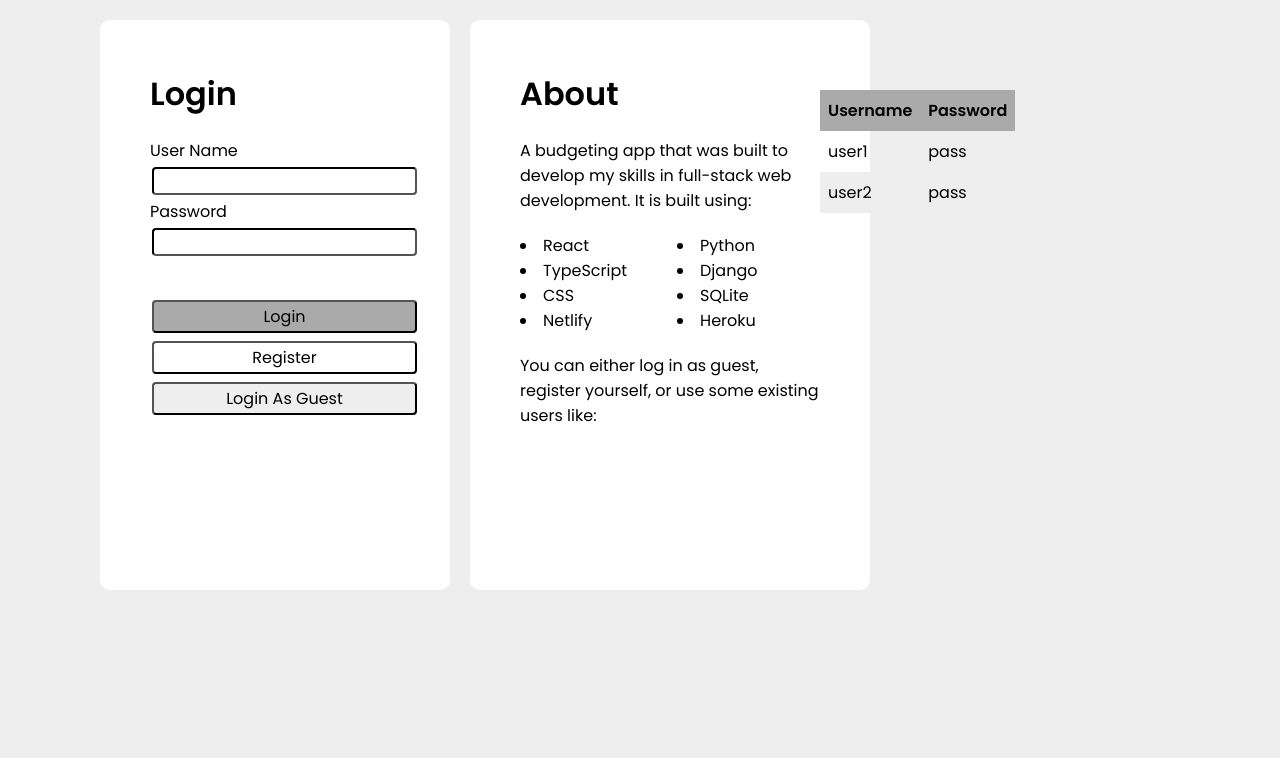
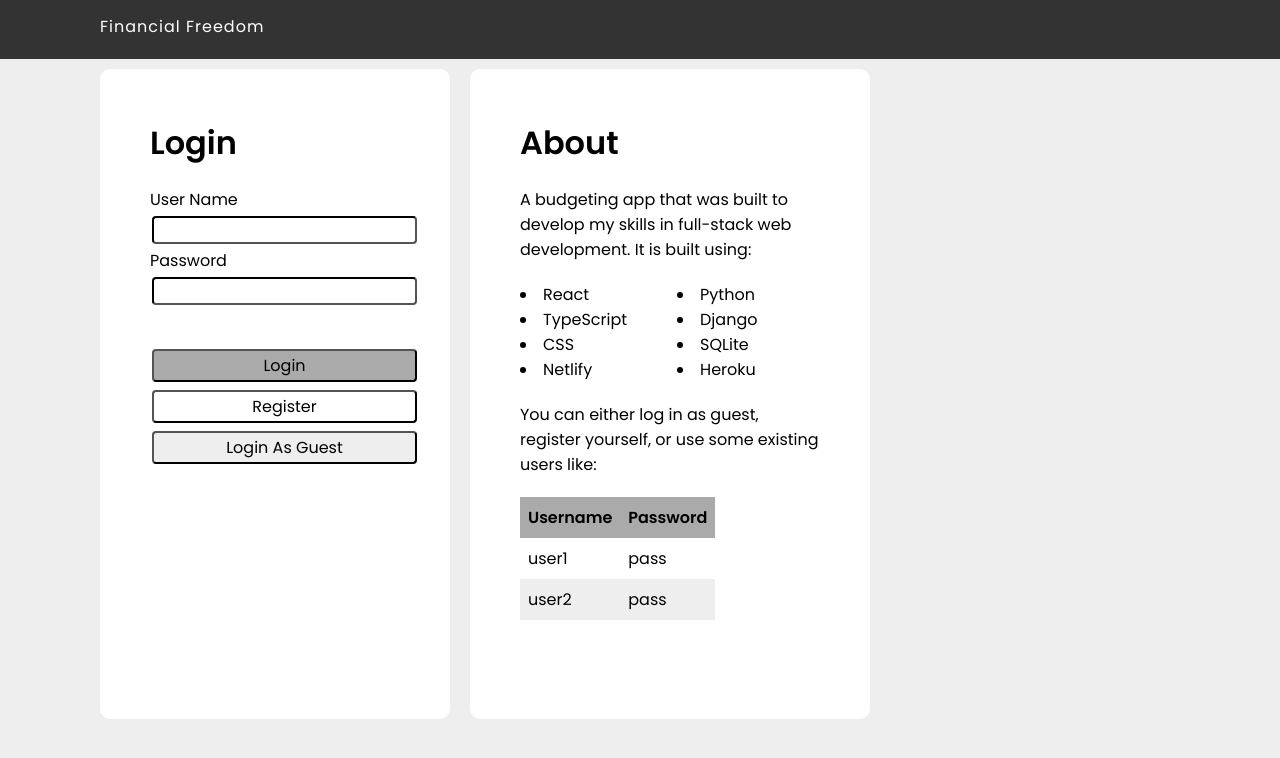
Before and after one commit to joshuarichards001/ff-frontend, a React (Create React App) app: page / in a window 1280 px wide. Shown: the top 758 px of the page. Built offline with nearby package versions, Linux system fonts and the light colour scheme.

Commit message:
fixed login screen

```diff
--- a/src/Main.module.css
+++ b/src/Main.module.css
@@ -122,7 +122,7 @@ li a:hover {
   border-radius: 10px;
   padding: 50px;
   margin: 10px;
-  height: 470px;
+  height: 550px;
   width: 250px;
 }
 
--- a/src/components/LoginForm.tsx
+++ b/src/components/LoginForm.tsx
@@ -23,13 +23,9 @@ export default function LoginForm({
 
   return (
     <div>
-      <div className={styles.header}>
-        <ul className={styles.headerList}>
-          <li className={styles.headerLogo}>
-            <a>Financial Freedom</a>
-          </li>
-        </ul>
-      </div>
+      <nav>
+        <li className={styles.headerLogo}>Financial Freedom</li>
+      </nav>
       <div className={styles.content}>
         <form className={styles.loginForm}>
           {showRegister ? (
```
